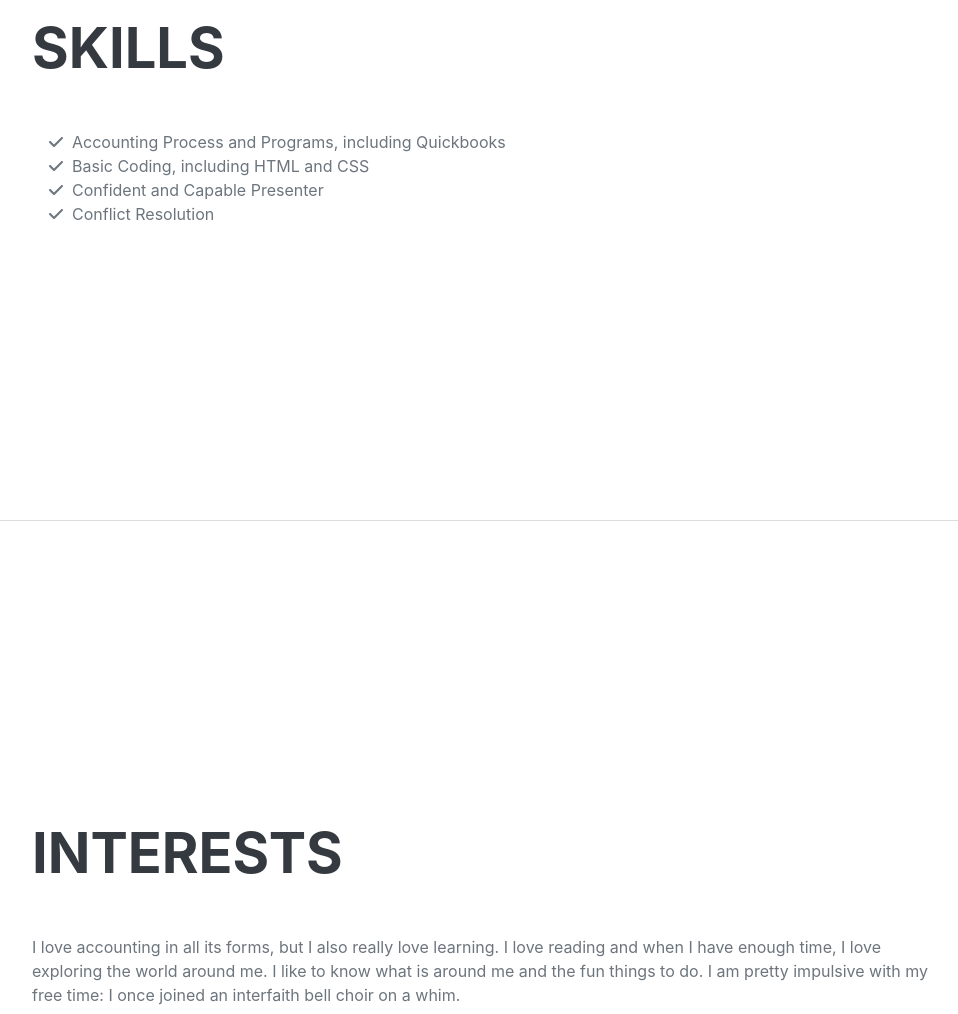
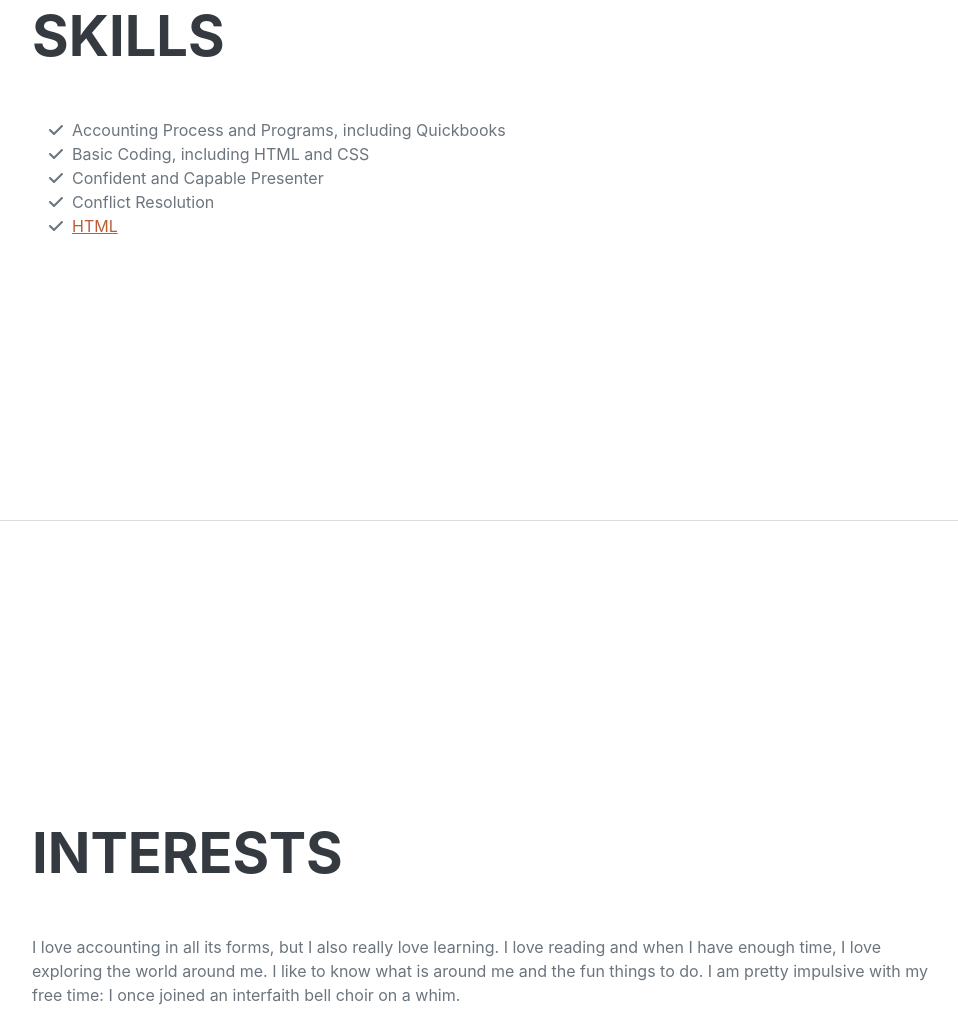
Before and after one commit to cbwhetten/IS201-Final, a plain HTML site: page index.html in a window 1280 px wide. Shown: the part 2813-3827 px from the top of the page, without its empty margins (288-1246 px from the left). Drawn offline with nearby package versions, Linux system fonts and the light colour scheme; files that its build step writes are made by us from their sources; files whose address does not match are found by name; a web font is replaced by a local one.

Commit message:
Update index.html

```diff
--- a/index.html
+++ b/index.html
@@ -129,6 +129,10 @@
                             <span class="fa-li"><i class="fas fa-check"></i></span>
                             Conflict Resolution
                         </li>
+                         <li>
+                            <span class="fa-li"><i class="fas fa-check" style="text-decoration:none"></i></span>
+                             <a href="scratch.html">HTML</a>
+                        </li>
                     </ul>
                 </div>
             </section>
```
